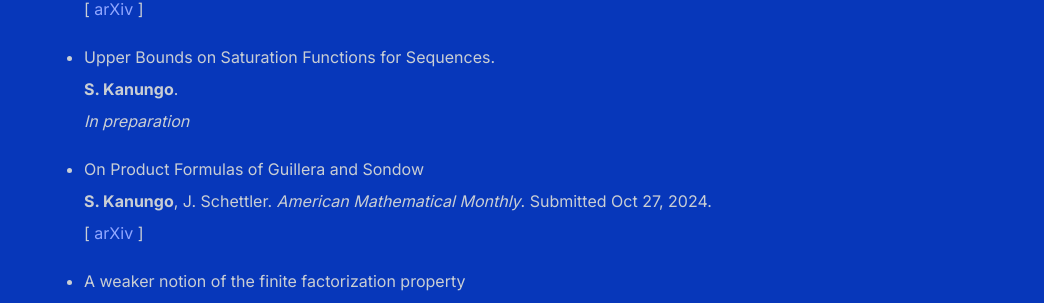
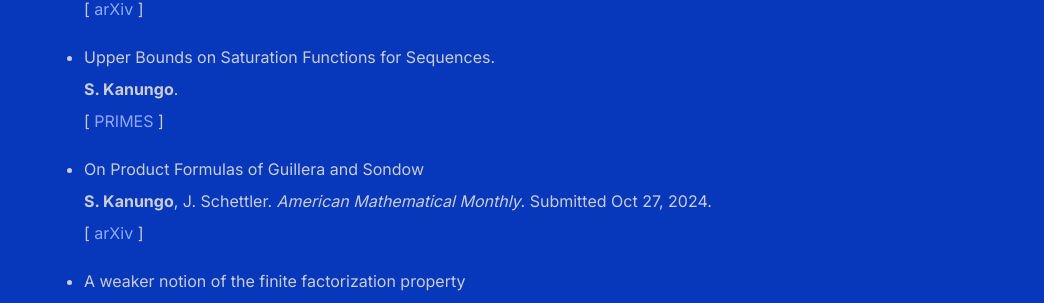
Before and after one commit to shihankanungo/shihankanungo.github.io, a Jekyll site: the page built from papers.md, in a window 1280 px wide. Shown: the part 711-1014 px from the top of the page, without its empty margins (236-1280 px from the left). Built offline with Jekyll 4.4.1, drawn with Linux system fonts in a browser that asks for light colours.

Commit message:
Update papers.md

```diff
--- a/papers.md
+++ b/papers.md
@@ -18,7 +18,7 @@ title: Mathematics &mdash; writing
 
 - Upper Bounds on Saturation Functions for Sequences. <br />
   **S. Kanungo**. <br />
-  *In preparation*
+  \[ [PRIMES](https://math.mit.edu/research/highschool/primes/papers.html) \]
 
 - On Product Formulas of Guillera and Sondow  <br />
   **S. Kanungo**, J. Schettler. *American Mathematical Monthly*. Submitted Oct 27, 2024. <br />
```
